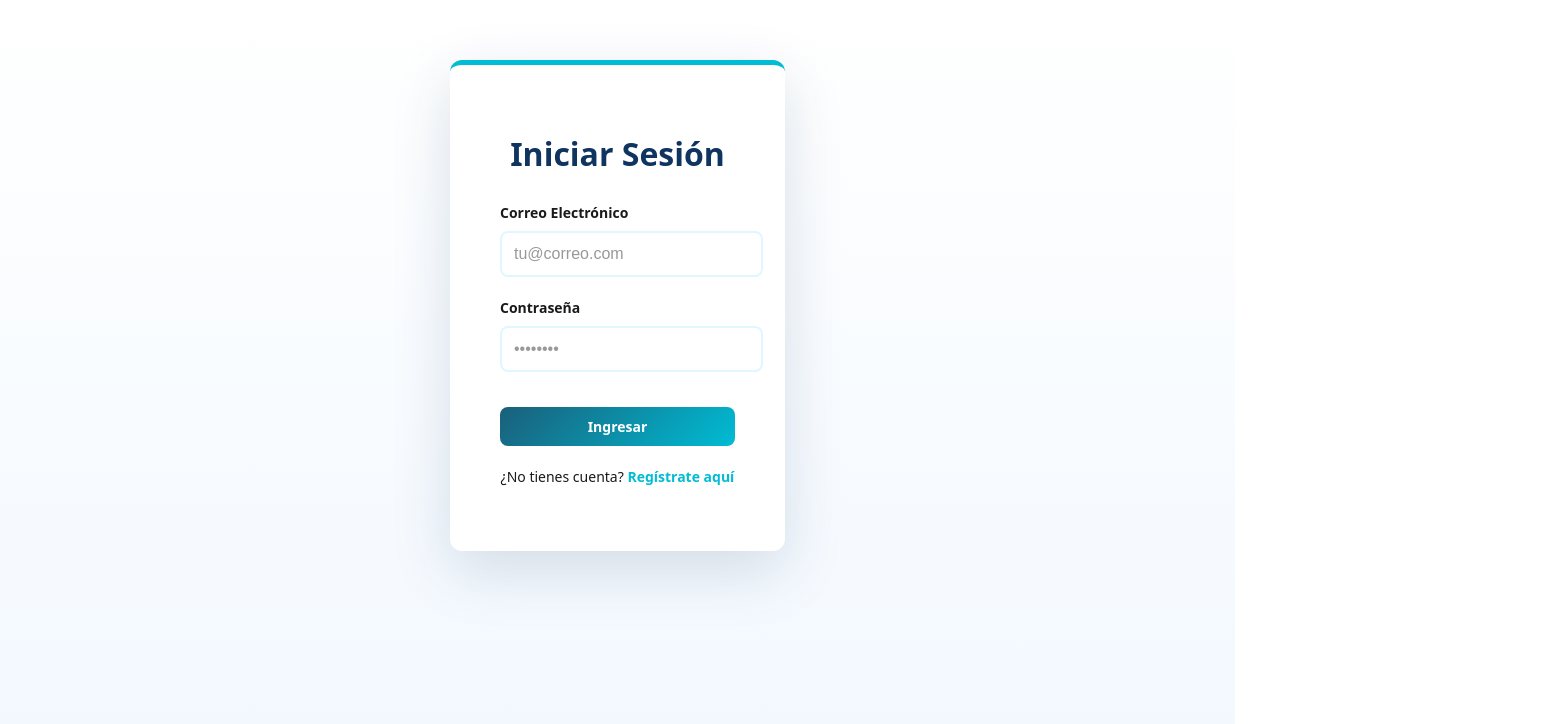
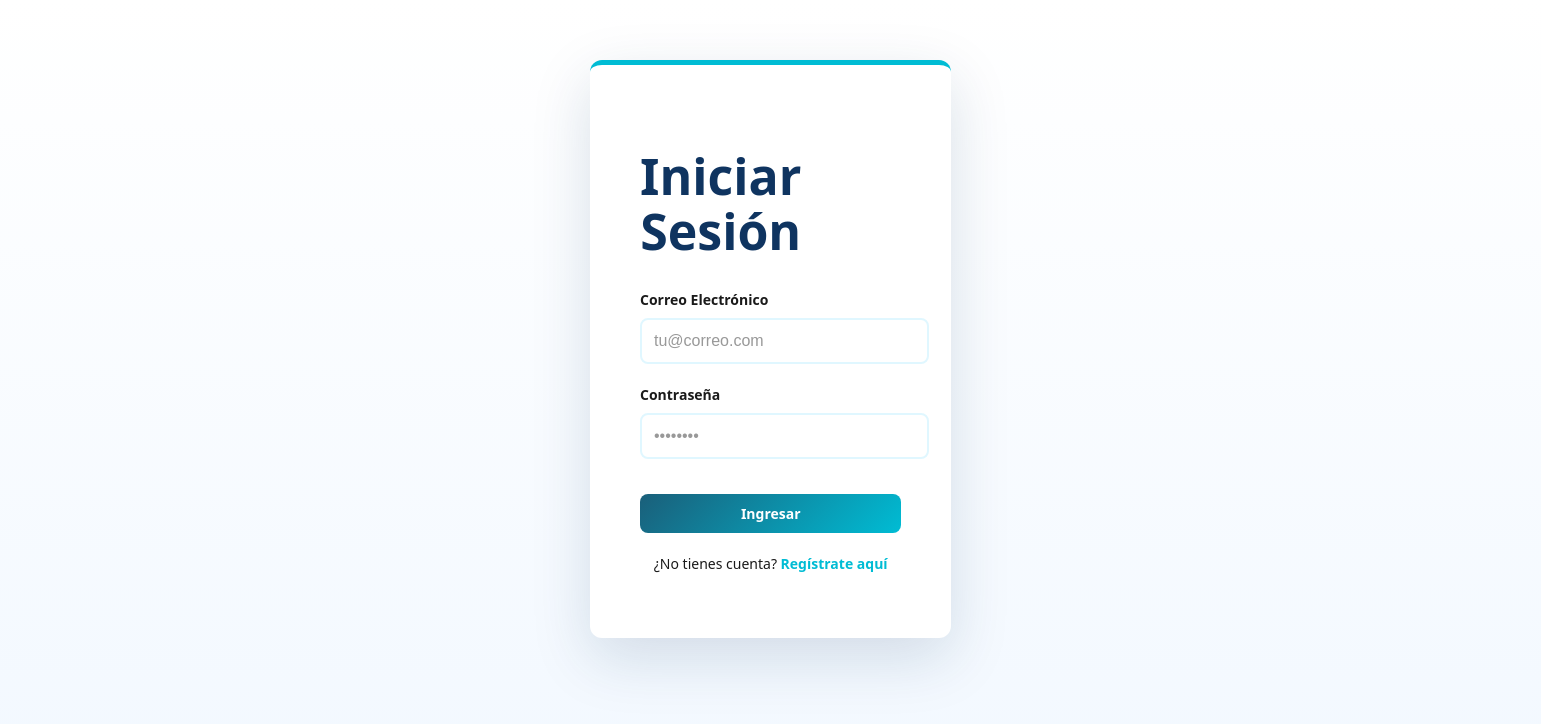
Before and after one commit to Colturas/PVDiciembre2025_FernandezJorge, a React (Vite) app in the folder PVDICIEMBRE2025_FERNANDEZJORGE/: page /iniciar-sesion in a window 1280 px wide. Shown: the top 724 px of the page, 1541 px wide, since content can reach past the window. Built offline with nearby package versions, Linux system fonts and the light colour scheme.

Commit message:
ajusto las letras y encabezados para mejor legibilidad

```diff
--- a/PVDICIEMBRE2025_FERNANDEZJORGE/src/styles/Auth.css
+++ b/PVDICIEMBRE2025_FERNANDEZJORGE/src/styles/Auth.css
@@ -16,8 +16,7 @@
   justify-content: center;
   align-items: flex-start;
   background: linear-gradient(to bottom, #ffffff 0%, #f0f7ff 100%);
-  padding: 40px 450px;
-  padding-top: 60px;
+  padding: 60px 590px;
 }
 
 .auth-card {
@@ -26,19 +25,21 @@
   box-shadow: 0 20px 60px rgba(15, 52, 96, 0.15);
   padding: 50px;
   width: 100%;
-  max-width: 450px;
+  max-width: 500px;
   border-top: 5px solid var(--accent-cyan);
 }
 
 .auth-card.register-card {
-  max-width: 900px !important;
+  max-width: 1000px !important;
 }
 
 .auth-card h1 {
   text-align: center;
   margin-bottom: 30px;
+
+  margin-right: 100px;
   color: var(--primary-dark);
-  font-size: 32px;
+  font-size: 50px;
   font-weight: 700;
 }
 
@@ -175,6 +176,12 @@
   text-decoration: underline;
 }
 
+@media (max-width: 1024px) {
+  .auth-card.register-card {
+    max-width: 700px !important;
+  }
+}
+
 @media (max-width: 600px) {
   .auth-card {
     padding: 30px 20px;
--- a/PVDICIEMBRE2025_FERNANDEZJORGE/src/styles/Dashboard.css
+++ b/PVDICIEMBRE2025_FERNANDEZJORGE/src/styles/Dashboard.css
@@ -5,6 +5,11 @@
   text-align: center;
   padding: 60px 40px !important;
   margin-bottom: 30px;
+}
+
+.welcome-content {
+  max-width: 100%;
+  margin: 0 auto;
 }
 
 .welcome-content h2 {
@@ -16,8 +21,8 @@
 }
 
 .welcome-section p {
-  color: var(--text-dark);
-  font-size: 18px;
+  color: var(--text-light);
+  font-size: 50px;
   margin: 0;
 }
 
@@ -29,7 +34,7 @@
 .dashboard-content {
   max-width: 1200px;
   margin: 0 auto;
-  padding: 40px 20px;
+  padding: 40px 125px;
 }
 
 .section {
--- a/PVDICIEMBRE2025_FERNANDEZJORGE/src/styles/Error.css
+++ b/PVDICIEMBRE2025_FERNANDEZJORGE/src/styles/Error.css
@@ -1,17 +1,17 @@
 .error-container {
-  min-height: 100vh;
+  min-height: 1vh;
   display: flex;
   align-items: center;
   justify-content: center;
   background: linear-gradient(135deg, var(--primary-dark) 0%, var(--primary-blue) 100%);
-  padding: 20px;
+  padding: 200px;
 }
 
 .error-content {
   text-align: center;
   background: var(--white);
   border-radius: 15px;
-  padding: 50px 40px;
+  padding: 50px 400px;
   box-shadow: 0 20px 60px rgba(15, 52, 96, 0.2);
   max-width: 500px;
 }
@@ -33,12 +33,12 @@
 .error-content p {
   color: var(--text-light);
   font-size: 16px;
-  margin-bottom: 30px;
+  margin-bottom: 20px;
   line-height: 1.6;
 }
 
 .error-content .btn-primary {
-  margin-top: 20px;
+  margin-top: 1px;
   max-width: 200px;
 }
 
```
